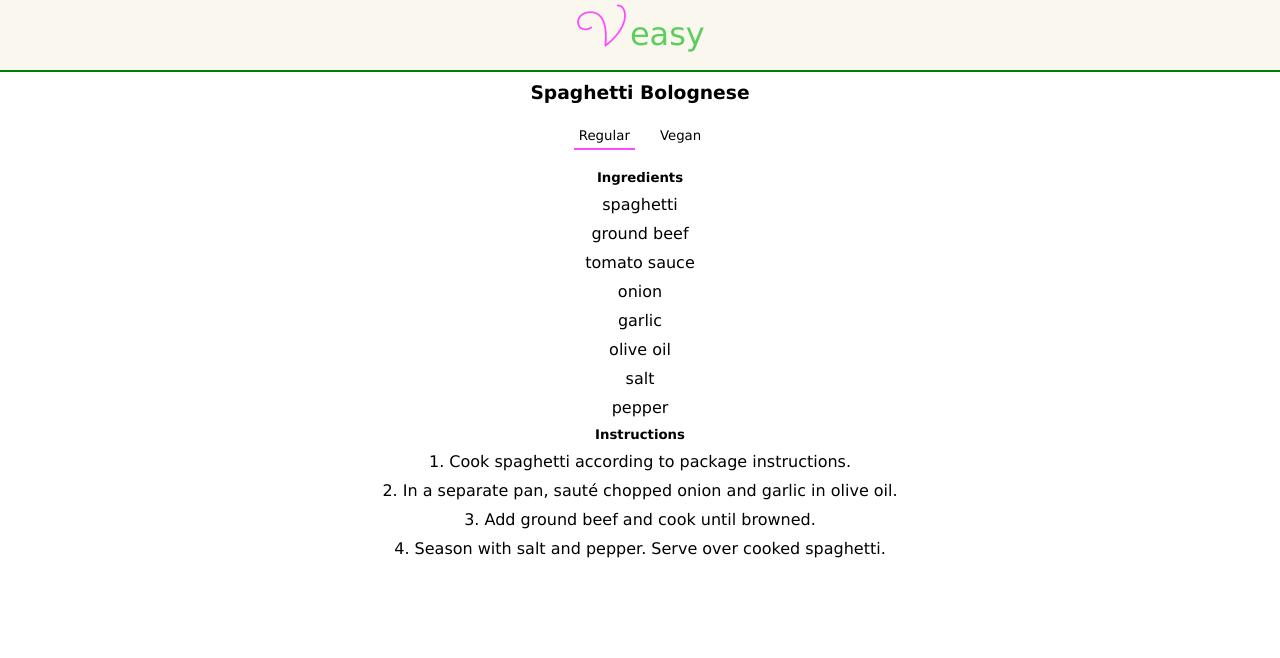
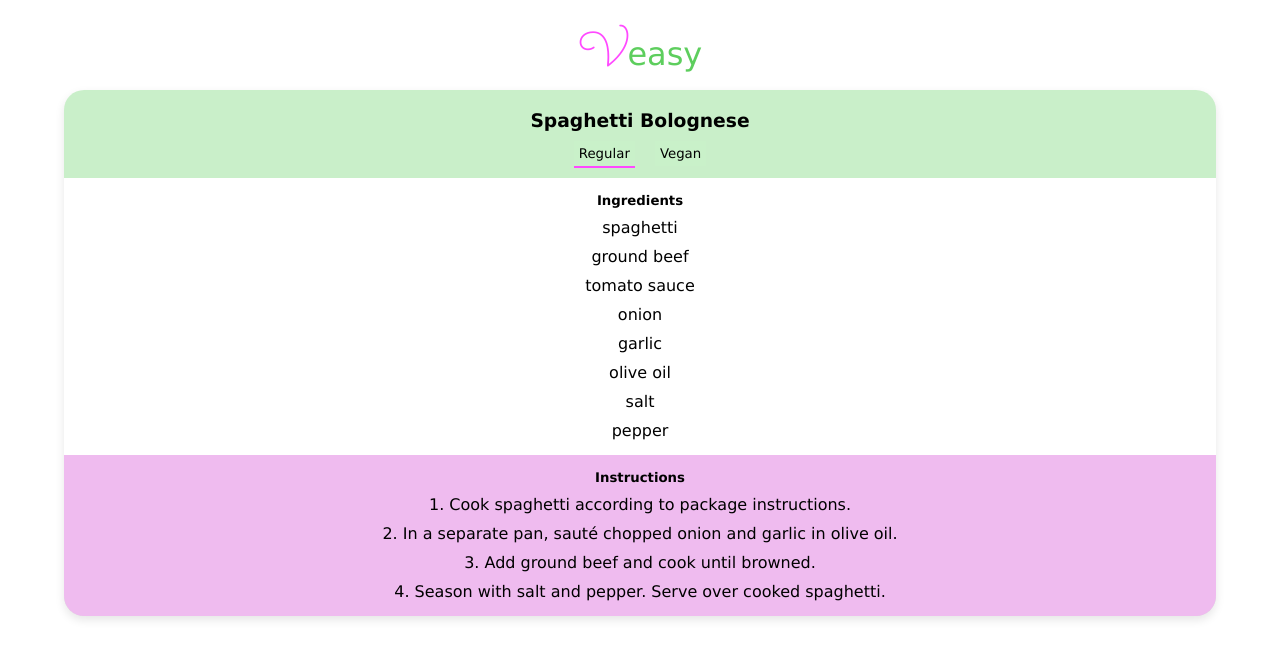
Before and after one commit to jboyce313/veasy, a React (Vite) app in the folder react-app/: page /recipes/1 in a window 1280 px wide. Shown: the top 658 px of the page. Built offline with nearby package versions, Linux system fonts and the light colour scheme.

Commit message:
css changes

```diff
--- a/react-app/src/components/Regular.jsx
+++ b/react-app/src/components/Regular.jsx
@@ -1,14 +1,18 @@
 export function Regular({ recipe }) {
   return (
     <div className="regular">
+      <div className="ingredients">
         <h5>Ingredients</h5>
         {recipe.regular.ingredients.map((ingredient) => (
           <p key={ingredient}>{ingredient}</p>
         ))}
+      </div>
+      <div className="instructions">
         <h5>Instructions</h5>
         {recipe.regular.instructions.map((instruction) => (
           <p key={instruction}>{instruction}</p>
         ))}
       </div>
+    </div>
   );
 }
--- a/react-app/src/components/Vegan.jsx
+++ b/react-app/src/components/Vegan.jsx
@@ -1,14 +1,18 @@
 export function Vegan({ recipe }) {
   return (
     <div className="vegan">
+      <div className="ingredients">
         <h5>Ingredients</h5>
         {recipe.vegan.ingredients.map((ingredient) => (
           <p key={ingredient}>{ingredient}</p>
         ))}
+      </div>
+      <div className="instructions">
         <h5>Instructions</h5>
         {recipe.vegan.instructions.map((instruction) => (
           <p key={instruction}>{instruction}</p>
         ))}
       </div>
+    </div>
   );
 }
--- a/react-app/src/styles/Header.css
+++ b/react-app/src/styles/Header.css
@@ -1,8 +1,5 @@
 .header {
-  /* background-color: #7ce17c; */
-  background-color: var(--cream);
-  padding: 0px 20px;
-  border-bottom: 2px solid var(--darkGreen);
+  padding: 20px 30px 0 30px;
   text-align: center;
 }
 
@@ -14,7 +11,6 @@
 
 .header h1 span {
   color: var(--lightPurple);
-  margin-right: 5px;
   /* font-family: "Yellowtail", cursive;
    */
   /* font-family: "Pacifico", cursive; */
@@ -23,3 +19,7 @@
   font-style: normal;
   font-size: 3rem;
 }
+
+.header p {
+  text-align: center;
+}
--- a/react-app/src/styles/Main.css
+++ b/react-app/src/styles/Main.css
@@ -4,6 +4,7 @@
   --darkGreen: green;
   --lightPurple: #ff49ff;
   --darkPurple: #d400d4;
+  --logo: rgb(204 255 194);
 }
 
 * {
--- a/react-app/src/styles/Recipe.css
+++ b/react-app/src/styles/Recipe.css
@@ -1,17 +1,39 @@
 .recipePage {
   text-align: center;
+  background-color: #5dce5d54;
+  box-shadow: 0px 4px 10px rgba(0, 0, 0, 0.1);
+  width: 90%;
+  margin: auto;
+  padding: 10px 0 0 0;
+  border-radius: 20px;
 }
 
 .recipePage * {
-  margin: 10px;
+  margin: 10px 0px;
 }
 
 .button {
-  background-color: white;
+  background-color: #c7f3c754;
   border: none;
   padding: 5px;
+  margin: 0 10px;
 }
 
 .highlighted {
   border-bottom: 2px var(--lightPurple) solid;
 }
+
+.ingredients {
+  background-color: white;
+  width: 100%;
+  margin: 0;
+  padding: 5px;
+}
+
+.instructions {
+  background-color: rgb(252 169 252 / 74%);
+  width: 100%;
+  margin: 0;
+  padding: 5px;
+  border-radius: 0 0 20px 20px;
+}
--- a/react-app/src/styles/RecipesList.css
+++ b/react-app/src/styles/RecipesList.css
@@ -11,20 +11,21 @@
 }
 
 .recipe {
-  margin: 20px;
+  margin: 20px 0;
   color: var(--darkPurple);
-  width: 300px;
+  width: 340px;
   height: 200px;
-  /* background-color: var(--lightGreen); */
+  background-color: #5dce5d54;
   display: flex;
   flex-direction: column;
   justify-content: space-evenly;
   align-items: center;
-  /* border-radius: 50px; */
+  border-radius: 50px;
+  box-shadow: 0px 4px 10px rgba(0, 0, 0, 0.1);
 }
 
 .recipe img {
-  width: 60%;
-  height: 60%;
+  width: 200px;
+  height: 150px;
   border-radius: 50%;
 }
```
Lines whose indentation alone changed are shown as unchanged.
